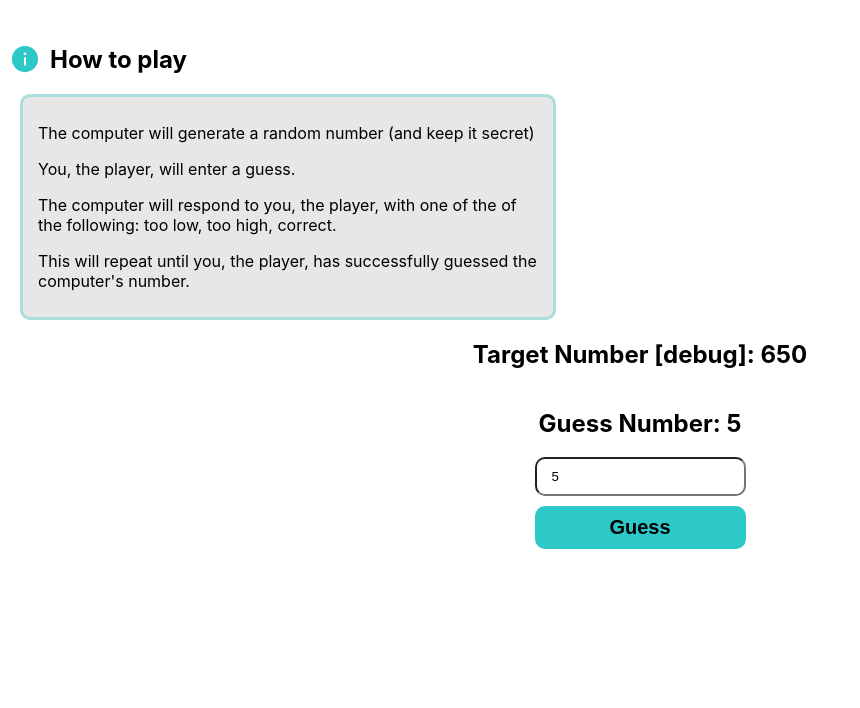
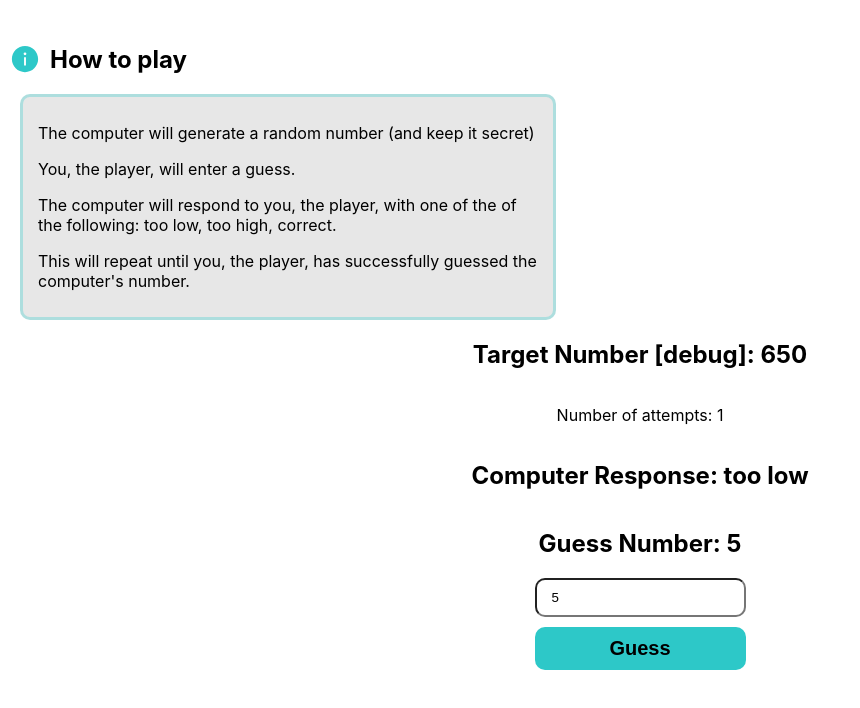
Before and after one commit to daviddstewartt/wcc-guessing-game, a React (Create React App) app: page /mode/2 in a window 1280 px wide. Both pictures are taken after typing "5" into the empty fields and a click on the button "Guess". Shown: the top 708 px of the page, without its empty margins (0-860 px from the left). Built offline with nearby package versions, Linux system fonts and the light colour scheme.

Commit message:
Completed: GM2 Flunctionailty

```diff
--- a/src/Screens/GameMode2.tsx
+++ b/src/Screens/GameMode2.tsx
@@ -1,6 +1,7 @@
 import React, { useEffect, useState } from 'react'
 import HowToPlay from '../Components/HowToPlay';
 import { generateNumberBetween } from '../Util/helpers';
+import Success from '../Components/Success';
 
 type Props = {}
 
@@ -15,14 +16,7 @@ const GameMode2 = (props: Props) => {
     const [computerResponse, setComputerResponse] = useState<ComputerResponse|null>(null);
     const [numberOfAttempts, setNumberOfAttempts] = useState<number>(0);
     const [inputError, setInputError] = useState<string>('');
-
-    const generateNumberBetweenBounds = (min: number, max: number) => {
-        const target = generateNumberBetween(min, max);
-        // setComputerGuessNumber(guess);
-        // setComputerGuessNumber(guess);
-        setNumberOfAttempts(numberOfAttempts + 1);
-
-    }
+    const [playerGuessCorrect, setPlayerGuessCorrect] = useState<boolean>(false);
 
     const compareGuessToTarget = (guess: number) => {
         if (guess < targetNumber!) {
@@ -31,6 +25,7 @@ const GameMode2 = (props: Props) => {
             setComputerResponse('too high');
         } else {
             setComputerResponse('correct');
+            setPlayerGuessCorrect(true);
         }
     }
 
@@ -49,7 +44,7 @@ const GameMode2 = (props: Props) => {
 
 
             if (inputError) setInputError(''); // clear error message
-            setComputerResponse(null); // clear computer response
+
             setPlayerGuessNumber(guessedNumber);
         } catch (error: any) {
             setInputError(error.message);
@@ -59,12 +54,14 @@ const GameMode2 = (props: Props) => {
 
     const handleSubmitInput = (e: React.FormEvent<HTMLFormElement>) => {
         e.preventDefault();
+        setComputerResponse(null); // clear computer response
 
         if (inputError) return; // if there is an error, don't submit the form
 
         if (playerGuessNumber === null) return; // if the guess number is null, don't submit the form
 
         compareGuessToTarget(playerGuessNumber);
+        setNumberOfAttempts(numberOfAttempts + 1);
     }
 
     useEffect(() => {
@@ -79,11 +76,20 @@ const GameMode2 = (props: Props) => {
         <div className='gamemode-container'>
             <HowToPlay mode={2} />
             <div className='main-container'>
-                {targetNumber && (
+                {targetNumber && !playerGuessCorrect && (
                     <>
                         <div className='target-number'>
                             <h2>Target Number [debug]: {targetNumber}</h2>
                         </div>
+
+                        <p>Number of attempts: {numberOfAttempts}</p>
+
+                        {computerResponse && (
+                            <div className='computer-response'>
+                                <h2>Computer Response: {computerResponse}</h2>
+                            </div>
+
+                        )}
                         <div className='guess-number'>
                             <h2>Guess Number: {playerGuessNumber}</h2>
                         </div>
@@ -95,6 +101,8 @@ const GameMode2 = (props: Props) => {
                         </form>
                     </>
                 )}
+
+                {playerGuessCorrect && <Success gamemode={2} numberOfAttempts={numberOfAttempts} />}
             </div>
         </div>
 
```
